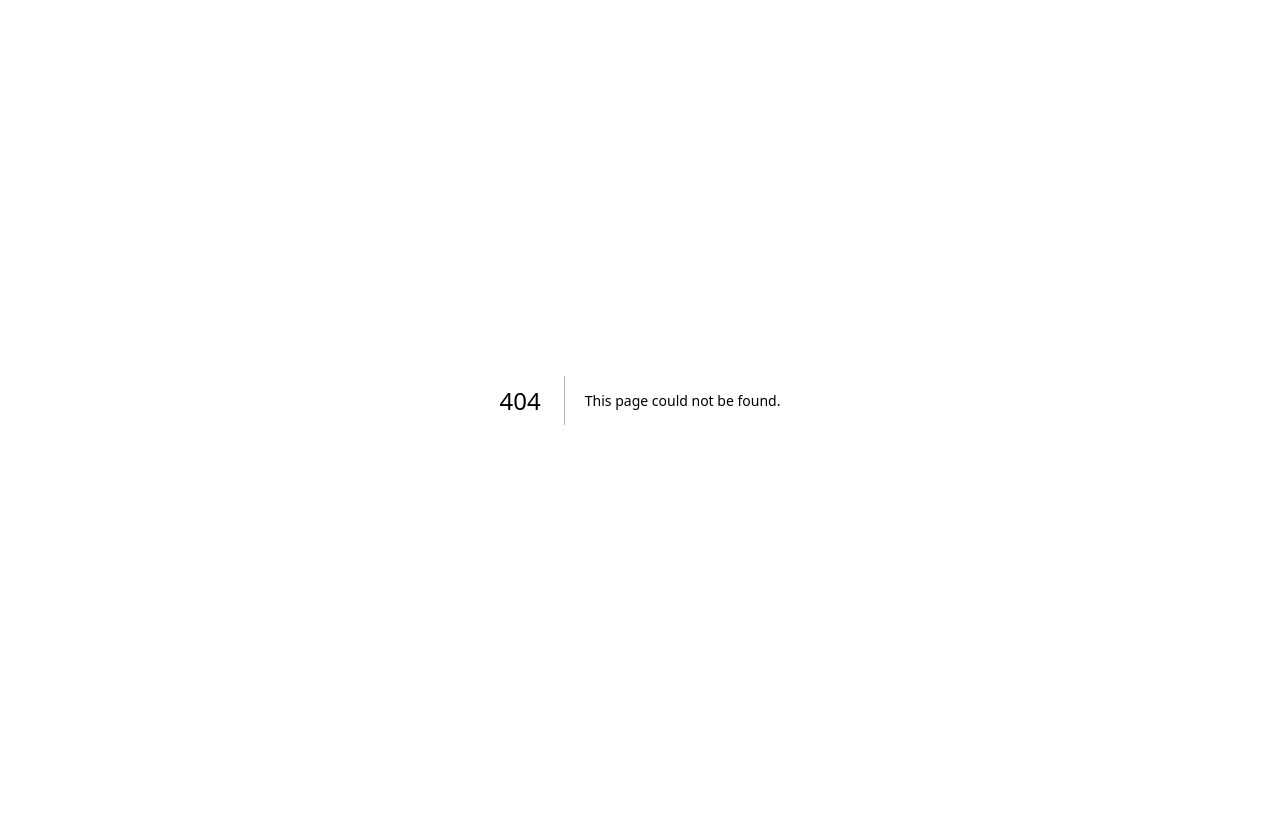
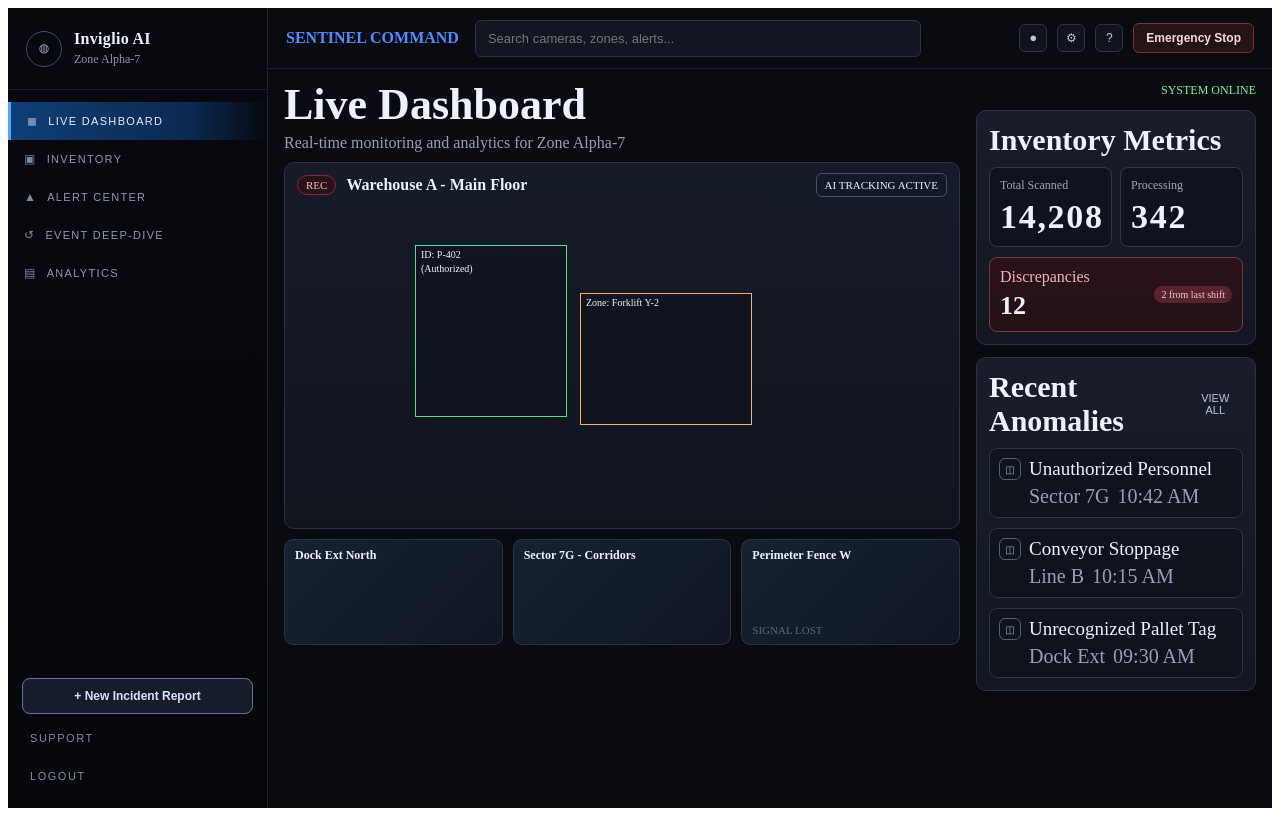
Before and after one commit to faisal03-develop/Inviglio-AI, a Next.js app: page /dashboard-page in a window 1280 px wide. Before the commit this address had no page. Built offline with nearby package versions, Linux system fonts and the light colour scheme.

Commit message:
Add DashboardPageView component
- Created DashboardPageView component to serve as a dedicated view for the dashboard, utilizing the DashboardShell for layout consistency.
- This addition enhances modularity and keeps route files lightweight.

```diff
--- /dev/null
+++ b/pages/dashboard-page.tsx
@@ -0,0 +1,8 @@
+"use client";
+
+import { DashboardShell } from "@/components/dashboard/DashboardShell";
+
+// Page-level dashboard composition so route files stay lightweight.
+export default function DashboardPageView() {
+  return <DashboardShell />;
+}
```
